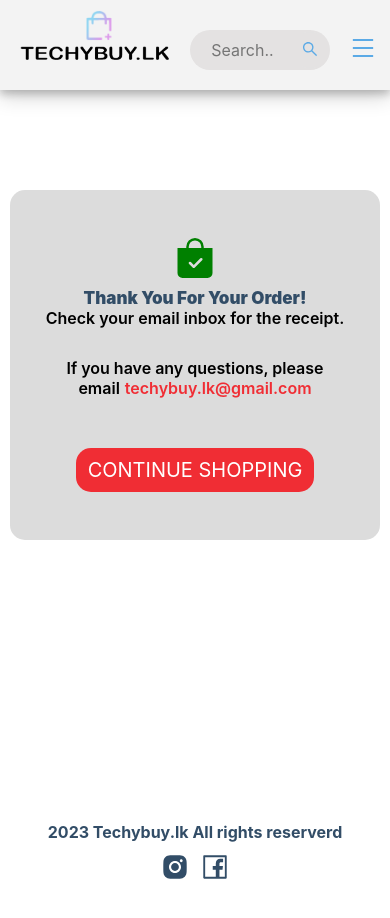
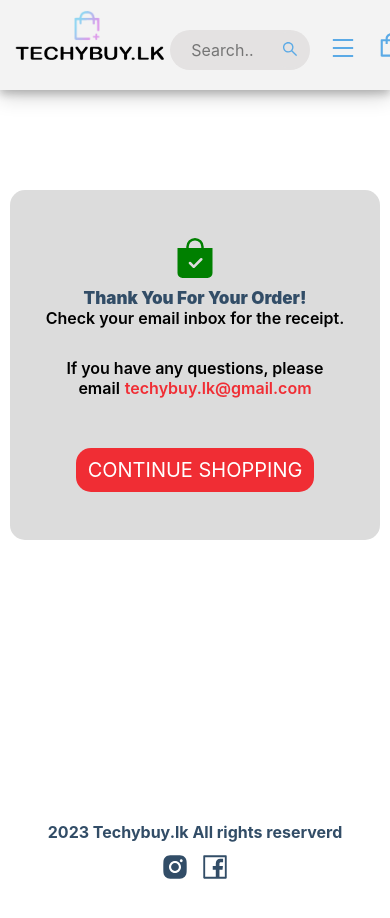
Before and after one commit to mayura111/techybuy, a Next.js app: page /success in a window 390 px wide. Shown: the top 918 px of the page. Built offline with nearby package versions, Linux system fonts and the light colour scheme.

Commit message:
modified:   styles/globals.css

```diff
--- a/styles/globals.css
+++ b/styles/globals.css
@@ -1006,8 +1006,6 @@ margin-top: 160px;
 .top{
   flex-wrap: wrap;
   gap: 10px;
-
-
 }
 .item-desc .bottom{
   margin-top: 30px;
@@ -1085,16 +1083,36 @@ margin-top: 160px;
 
 @media screen and (max-width:600px){
 
+  .navbar-container{
+    padding-left: 5px;
+    padding-right: 5px;
+  }
+
+  .navbar-container .small-logo .logo-icon{
+    width: 25.2px;
+    height: 27.72px;
+    margin-left: 58px;
+  }
+
+  .navbar-container .small-logo .logo-text{
+    width: 135px;
+    height: 13.5px;
+    padding-top: 7px;
+  }
+
   .hero-banner-container{
-    height: 250px;
+    height: 230px;
+    margin: 0;
   }
 
   .hero-banner-container .hero-banner-image{
     display: flex;
     position: relative;
-    top: 25px;
-    width: 255.15px;
-    height: 143.521875px;
+    margin: 0;
+    padding-right: 0;
+    top: 40px;
+    width: 218.7px;
+    height: 112.5px;
 
   }
   .hero-banner-container .desc{
@@ -1102,11 +1120,13 @@ margin-top: 160px;
   }
 
   .hero-banner-container .left-side{
-    margin-left: 5px;
+    padding-top: 5px;
+    margin-left: 2px;
     line-height: 0.9;
   }
 
   .hero-banner-container h1{
+    padding-top: 10px;
     font-size: 50px;
   }
  .hero-banner-container h3{
@@ -1114,11 +1134,15 @@ margin-top: 160px;
   }
 
   .hero-banner-container .small-text{
-    font-size: 12.5px;
+    display: none;
   }
 
   .hero-banner-container button{
-    display: none;
+    display: flex;
+    position: absolute;
+    font-size: 15px;
+    padding: 10px;
+
   }
 
 
```
